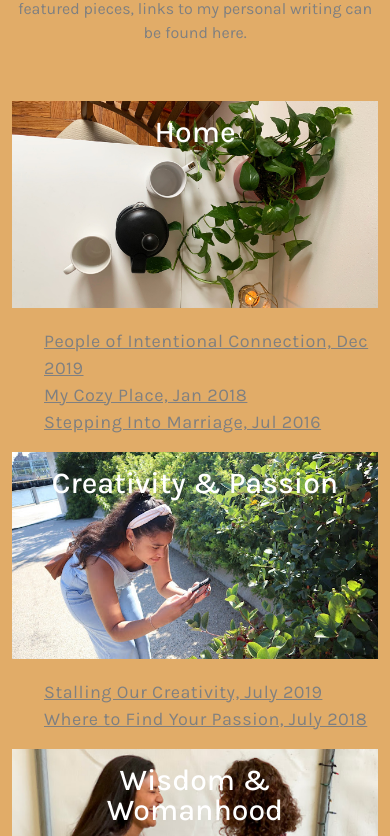
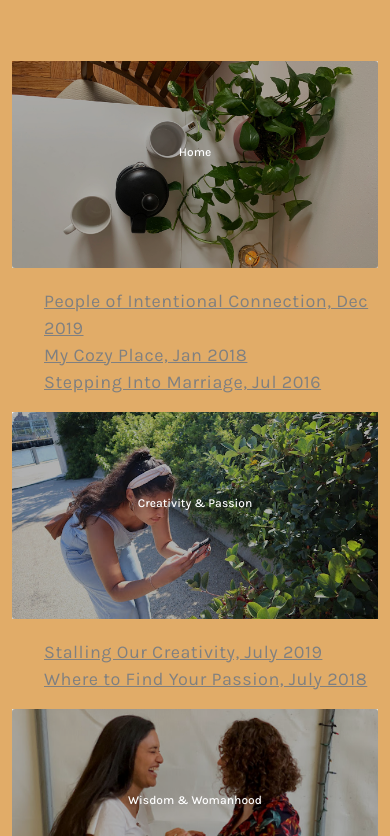
Before and after one commit to Kaitlyn-Lynette/Kathys-Portfolio, a React (Create React App) app: page /featuredwork in a window 390 px wide. Shown: the part 3328-4164 px from the top of the page. Built offline with nearby package versions, Linux system fonts and the light colour scheme.

Commit message:
Added overlay and vertically centered text

```diff
--- a/src/App.css
+++ b/src/App.css
@@ -96,14 +96,13 @@ body {
 .blogHeader {
   font-size: 30px;
   font-weight: 400px;
-  line-Height: 30px;
   text-align: center;
   color: white;
+  line-Height: 150px;
+  height: 150px;
 }
 
-/* .card-img-overlay {
-  box-shadow: rgba(0, 0, 0, .3) 0 0 0 1000000px inset;
-} */
+
 
 .card:hover {
   /* filter: grayscale(30%) brightness(70%) sepia(30%) hue-rotate(-30deg) saturate(300%) contrast(0.9); */
@@ -138,14 +137,36 @@ body {
 
 /* CopyWriting CSS */
 
-@media (max-width: 600px) {
+/* 800x or more */
+@media (min-width: 800px) {
+  #copy-project {
+    padding-top: 20px;
+  }
+  .blogHeader {
+    line-Height: 150px;
+    height: 70px;
+    font-size: 20px;
+  }
+}
+
+@media (max-width: 800px) {
+  .blogHeader {
+    line-Height: 40px;
+    height: 20px;
+    font-size: 12px;
+;
+}}
+/* 400px or less */
+@media (max-width: 400px) {
+  .blogHeader {
+    line-height: 150px;
+    height: 319px
+  }
+}
+
+/* 800px or more */
+@media (min-width: 1000px) {
   #copy-project {
     padding-top: 20px;
   }
 }
-
-@media (min-width: 800px) {
-  #copy-project {
-    padding-top: 20px;
-  }
-}
--- a/src/pages/PersonalWriting.js
+++ b/src/pages/PersonalWriting.js
@@ -31,7 +31,7 @@ const PersonalWriting = () => {
               onMouseEnter={() => setIsShown(!isShown)}
             >
               <Image src="/images/pw_1.png" alt="homeblogfeature" fluid />
-              <Card.ImgOverlay>
+              <Card.ImgOverlay style={{backgroundColor: "#0000004F"}}>
                 <Card.Title className="blogHeader">Home</Card.Title>
               </Card.ImgOverlay>
             </Card>
@@ -47,12 +47,11 @@ const PersonalWriting = () => {
           <Col xs={12} md={4}>
             <Card className="text-white rounded-0" style={{ border: "none" }}>
               <Image
-                className="img-port"
                 src="/images/pw_2.png"
                 alt="Card image"
                 fluid
               />
-              <Card.ImgOverlay>
+              <Card.ImgOverlay style={{backgroundColor: "#0000004F"}}>
                 <Card.Title className="blogHeader">
                   Creativity & Passion
                 </Card.Title>
@@ -68,7 +67,7 @@ const PersonalWriting = () => {
           <Col xs={12} md={4}>
             <Card className="text-white rounded-0" style={{ border: "none" }}>
               <Image src="/images/pw_3.png" alt="Card image" fluid />
-              <Card.ImgOverlay className="blogImgCards">
+              <Card.ImgOverlay style={{backgroundColor: "#0000004F"}}>
                 <Card.Title className="blogHeader">
                   Wisdom & Womanhood
                 </Card.Title>
@@ -84,17 +83,6 @@ const PersonalWriting = () => {
           </Col>
         </Row>
         <Row style={{ paddingTop: "50px" , paddingLeft: "80px"}}>
-          {/* <Col md={{span: 4, offset: 1}}>
-            <div id="special-feature" style={{paddingBottom: "30px"}}>
-              <h3>TMU: Inspire Women Series</h3>
-            </div>
-          </Col>
-          <Col md={{span: 6, offset: 1}}>
-            <div id="special-feature" style={{ paddingBottom: "30px" }}>
-              <h3>Just Between Us: Article Feature</h3>
-            </div>
-          </Col> */}
-
             <Col xs={12}  md={6} >
               <Card style={{ width: "30rem", textAlign:"center"}}>
                 <Card.Img variant="top" src="/images/pw_1_478x353.png" />
```
